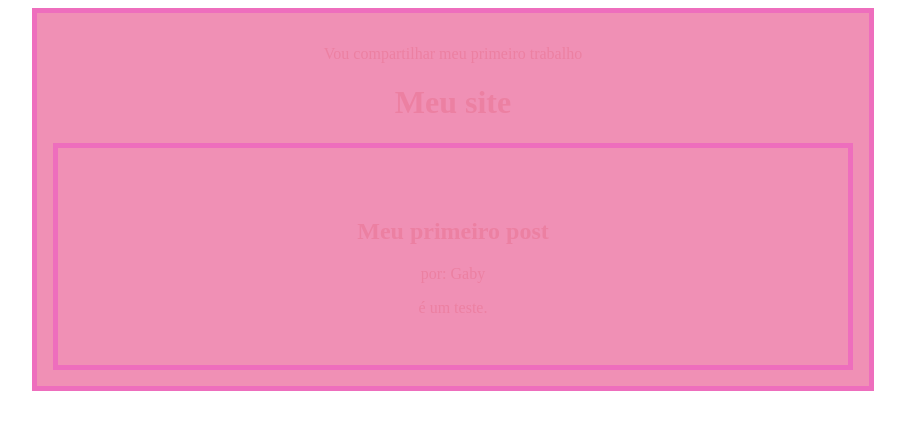
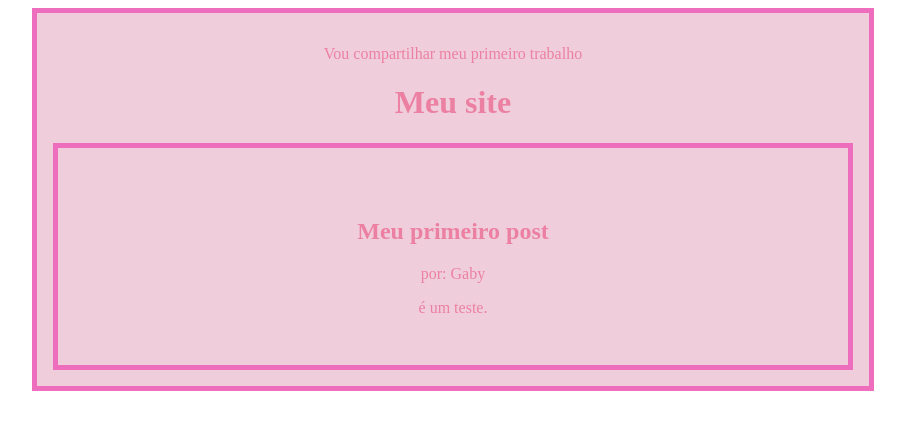
Before and after one commit to gabriellyfernandessilva27-afk/P-gina-web-do-zero-primeira-intera-o, a plain HTML site: page index.html in a window 1280 px wide. Shown: the whole page, without its empty margins (187-1092 px from the left). Drawn offline with Linux system fonts and the light colour scheme.

Commit message:
Add files via upload

```diff
--- a/index.html
+++ b/index.html
@@ -17,7 +17,7 @@
       </body>
 <style>
 header{
-background-color: rgb(240, 144, 181);
+background-color: rgb(240, 205, 219);
 color: rgb(236, 128, 162);
 text-align: center;
 max-width: 800px;
@@ -26,7 +26,7 @@ padding: 16px;
 border: 5px solid rgb(238, 110, 189);
 }
 main{
-    background-color: rgb(240, 144, 181);
+    background-color: rgb(240, 205, 219);
 color: rgb(236, 128, 162);
 text-align: center;
 max-width: 800px;
```
